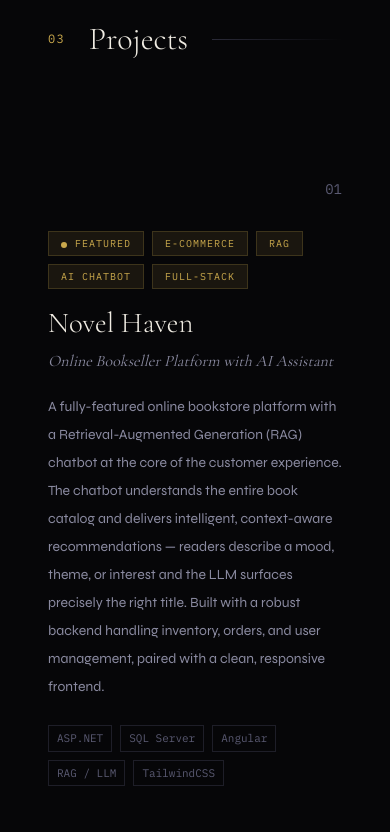
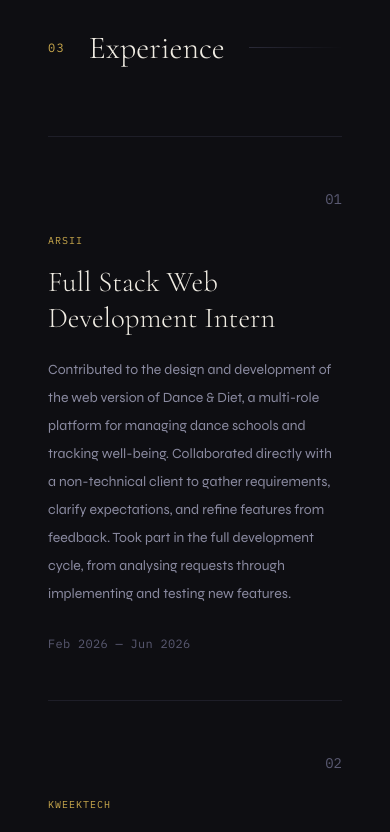
Before and after one commit to Salah-mbarki/Portfolio, a Next.js app: page / in a window 390 px wide. Shown: the part 3680-4512 px from the top of the page. Built offline with nearby package versions, Linux system fonts and the light colour scheme.

Commit message:
Add experience

```diff
--- a/app/page.tsx
+++ b/app/page.tsx
@@ -2,6 +2,7 @@ import Navbar from "@/components/NavBar";
 import Hero from "@/components/Hero";
 import About from "@/components/About";
 import Skills from "@/components/Skills";
+import Experience from "@/components/Experience";
 import Projects from "@/components/Projects";
 import Contact from "@/components/Contact";
 
@@ -12,6 +13,7 @@ export default function Home() {
       <Hero />
       <About />
       <Skills />
+      <Experience />
       <Projects />
       <Contact />
       <footer className="px-12 py-8 border-t border-border flex justify-between items-center">
--- a/components/Contact.tsx
+++ b/components/Contact.tsx
@@ -63,7 +63,7 @@ export default function Contact() {
     <section id="contact" className="px-12 py-24 bg-surface border-t border-border">
       {/* Header */}
       <div ref={ref} className="reveal flex items-center gap-6 mb-16">
-        <span className="font-mono text-xs text-accent tracking-widest">04</span>
+        <span className="font-mono text-xs text-accent tracking-widest">05</span>
         <h2
           className="font-display font-light text-cream"
           style={{ fontSize: "clamp(2rem, 4vw, 3.5rem)" }}
--- /dev/null
+++ b/components/Experience.tsx
@@ -0,0 +1,70 @@
+"use client";
+
+import { useReveal } from "@/Hooks/Usereveal";
+
+const experiences = [
+  {
+    role: "Full Stack Web Development Intern",
+    company: "ARSII",
+    dates: "Feb 2026 — Jun 2026",
+    description:
+      "Contributed to the design and development of the web version of Dance & Diet, a multi-role platform for managing dance schools and tracking well-being. Collaborated directly with a non-technical client to gather requirements, clarify expectations, and refine features from feedback. Took part in the full development cycle, from analysing requests through implementing and testing new features.",
+  },
+  {
+    role: "Full Stack Developer & Data Analyst",
+    company: "KweekTech",
+    dates: "Jul 2026 — Aug 2026",
+    description:
+      "Applied analytical and technical skills to process and interpret data in support of business needs. Developed a client-focused web application with Next.js, Convex, and Cloudinary, independently delivering analytical and technical solutions within a short timeframe.",
+  },
+];
+
+export default function Experience() {
+  const ref = useReveal();
+
+  return (
+    <section id="experience" className="px-12 py-24 bg-surface border-t border-b border-border">
+      <div ref={ref} className="reveal flex items-center gap-6 mb-16">
+        <span className="font-mono text-xs text-accent tracking-widest">03</span>
+        <h2
+          className="font-display font-light text-cream"
+          style={{ fontSize: "clamp(2rem, 4vw, 3.5rem)" }}
+        >
+          Experience
+        </h2>
+        <div
+          className="flex-1 h-px"
+          style={{ background: "linear-gradient(to right, #2a2a38, transparent)" }}
+        />
+      </div>
+
+      <div className="border-t border-border">
+        {experiences.map((experience, index) => (
+          <article
+            key={`${experience.company}-${experience.role}`}
+            className={`project-card reveal ${index ? "reveal-delay-1" : ""} grid md:grid-cols-[2rem_1fr_auto] gap-6 md:gap-12 py-12 border-b border-border`}
+          >
+            <span className="font-mono text-sm text-muted pt-1 text-right">0{index + 1}</span>
+
+            <div>
+              <p className="font-mono text-[10px] tracking-widest uppercase text-accent mb-4">
+                {experience.company}
+              </p>
+              <h3
+                className="font-display font-light text-cream leading-tight mb-5"
+                style={{ fontSize: "clamp(1.8rem, 3vw, 2.8rem)" }}
+              >
+                {experience.role}
+              </h3>
+              <p className="text-sm text-muted2 leading-loose max-w-2xl">{experience.description}</p>
+            </div>
+
+            <time className="font-mono text-xs text-muted tracking-wide pt-1 whitespace-nowrap">
+              {experience.dates}
+            </time>
+          </article>
+        ))}
+      </div>
+    </section>
+  );
+}
--- a/components/NavBar.tsx
+++ b/components/NavBar.tsx
@@ -3,7 +3,7 @@
 import { useEffect, useState } from "react";
 import Link from "next/link";
 
-const links = ["About", "Skills", "Projects", "Contact"];
+const links = ["About", "Skills", "Experience", "Projects", "Contact"];
 
 export default function Navbar() {
   const [scrolled, setScrolled] = useState(false);
--- a/components/Projects.tsx
+++ b/components/Projects.tsx
@@ -71,7 +71,7 @@ export default function Projects() {
   return (
     <section id="projects" className="px-12 py-24">
       <div ref={ref} className="reveal flex items-center gap-6 mb-16">
-        <span className="font-mono text-xs text-accent tracking-widest">03</span>
+        <span className="font-mono text-xs text-accent tracking-widest">04</span>
         <h2
           className="font-display font-light text-cream"
           style={{ fontSize: "clamp(2rem, 4vw, 3.5rem)" }}
--- a/components/Skills.tsx
+++ b/components/Skills.tsx
@@ -8,7 +8,7 @@ const skills = [
   { name: "SQL Server", icon: "devicon-microsoftsqlserver-plain", category: "Database",       fill: "80%" },
   { name: "TailwindCSS",icon: "devicon-tailwindcss-plain", category: "Styling",               fill: "90%" },
   { name: "Ionic",      icon: "devicon-ionic-original",    category: "Cross-Platform Mobile", fill: "78%" },
-  { name: "Godot",      icon: "devicon-godot-plain",       category: "Game Development",      fill: "72%" },
+  { name: "Godot / Unity", icon: "devicon-godot-plain",    category: "Game Development",      fill: "72%" },
 ];
 
 const extras = [
```
